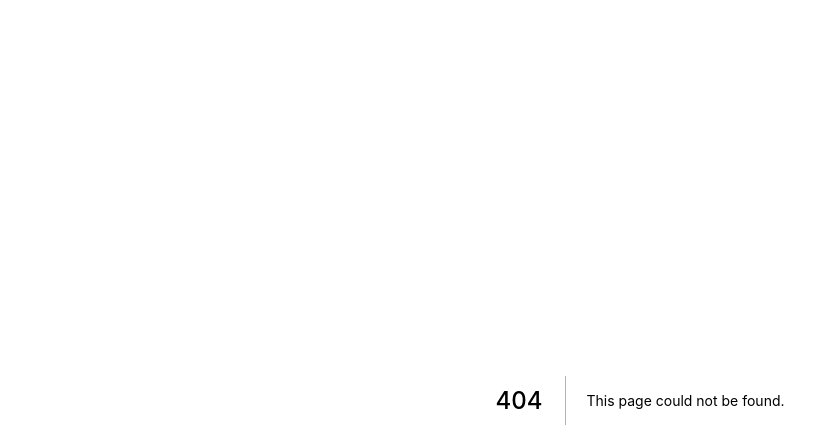
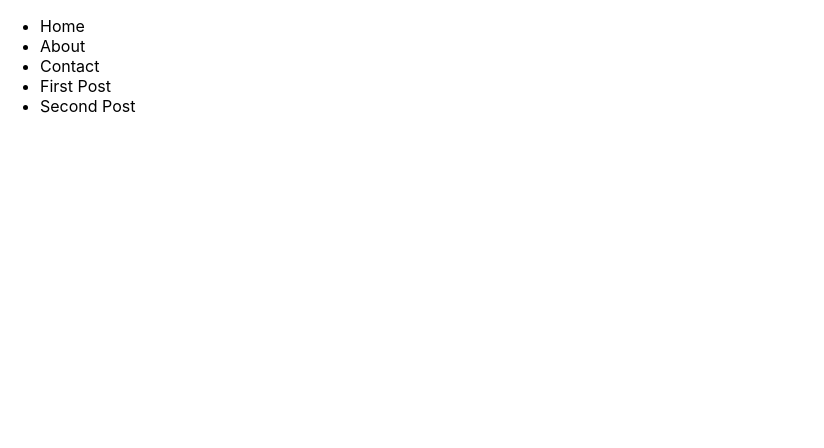
Before and after one commit to billydowning/master-next, a Next.js app: page /components/Header in a window 1280 px wide. Before the commit this address had no page. Shown: the top 448 px of the page, without its empty margins (0-824 px from the left). Built offline with nearby package versions, Linux system fonts and the light colour scheme.

Commit message:
added blog navigation

```diff
--- /dev/null
+++ b/pages/components/Header.js
@@ -0,0 +1,36 @@
+import React from "react";
+import Link from "next/link";
+
+const Header = () => {
+  return (
+    <ul>
+      <li>
+        <Link href="/">
+          <a>Home</a>
+        </Link>
+      </li>
+      <li>
+        <Link href="/">
+          <a>About</a>
+        </Link>
+      </li>
+      <li>
+        <Link href="/">
+          <a>Contact</a>
+        </Link>
+      </li>
+      <li>
+        <Link as="/post/1" href="/post/[id]">
+          <a>First Post</a>
+        </Link>
+      </li>
+      <li>
+        <Link as="/post/2" href="/post/[id]">
+          <a>Second Post</a>
+        </Link>
+      </li>
+    </ul>
+  );
+};
+
+export default Header;
```
Also changed, not shown: pages/index.js (+11 -1 lines), pages/post/[id]/index.js (added, +23 -0 lines).
